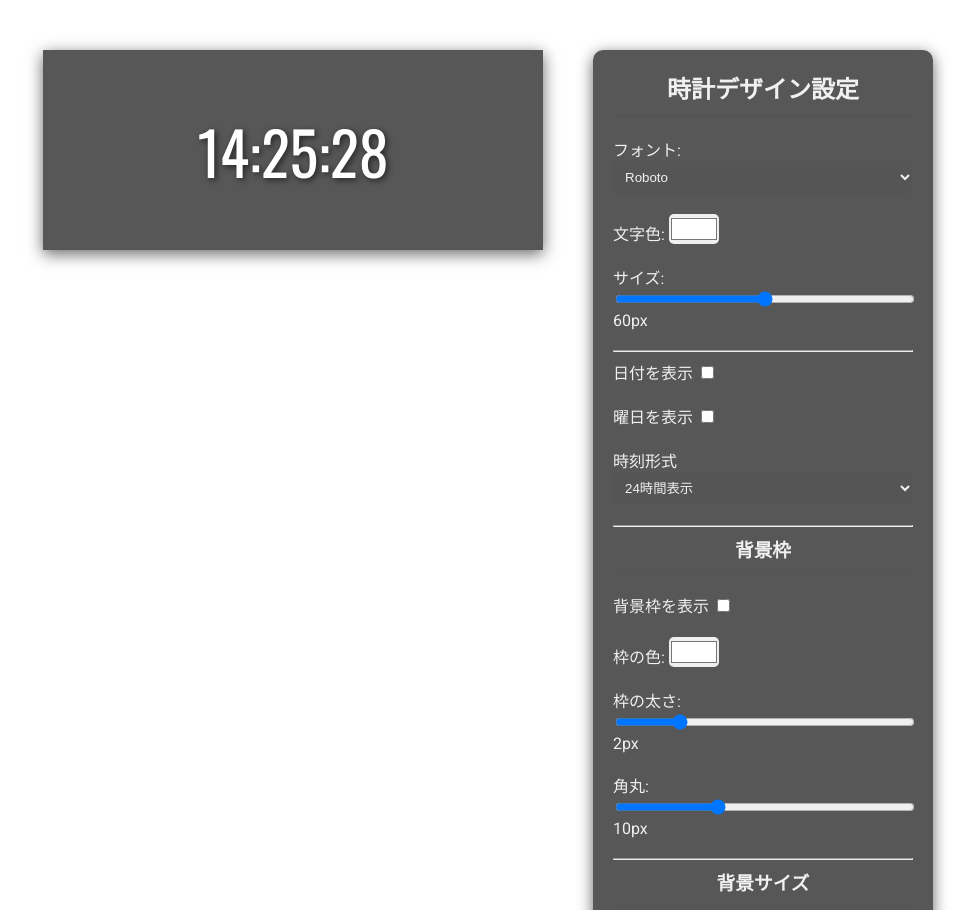
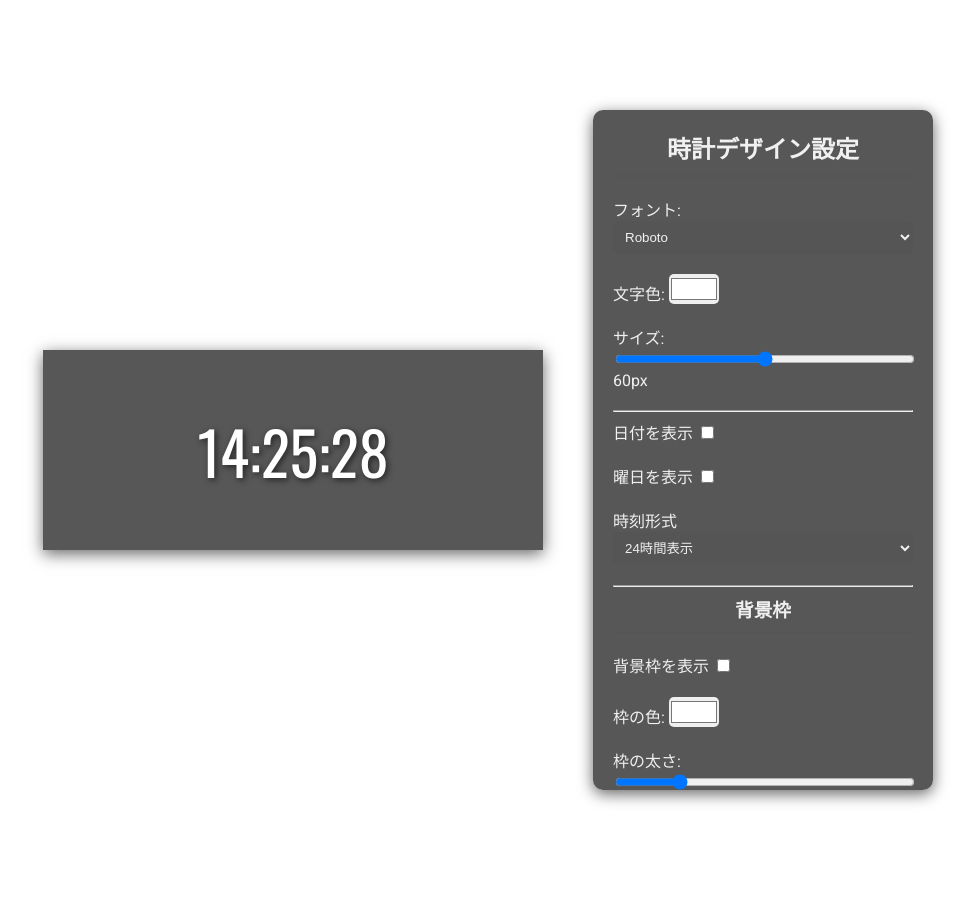
Before and after one commit to Hle62/obs-clock-widge, a plain HTML site: page index.html in a window 1280 px wide. Shown: the top 910 px of the page, without its empty margins (152-1126 px from the left). After the commit the page ends 850 px from the top, so only its background shows below. Drawn offline with nearby package versions, Linux system fonts and the light colour scheme.

Commit message:
あなたのコミットメッセージ

```diff
--- a/style.css
+++ b/style.css
@@ -29,7 +29,7 @@ body {
     margin: 0;
     display: flex;
     justify-content: center;
-    align-items: flex-start;
+    align-items: center; /* プレビューとコントロールパネルを上下中央に配置 */
     height: 100vh;
     padding-top: 50px;
 }
@@ -37,7 +37,7 @@ body {
 #app {
     display: flex;
     gap: 50px;
-    align-items: flex-start;
+    align-items: center; /* プレビューとコントロールパネルを上下中央に配置 */
 }
 
 /*
@@ -83,6 +83,8 @@ body {
     border-radius: 10px;
     box-shadow: 0 4px 15px var(--shadow-color);
     width: 300px;
+    max-height: 80vh; /* 画面の高さの80%までに制限 */
+    overflow-y: auto; /* 80vhを超えたら縦スクロール可能にする */
 }
 
 #control-panel h2, #control-panel h3 {
```
